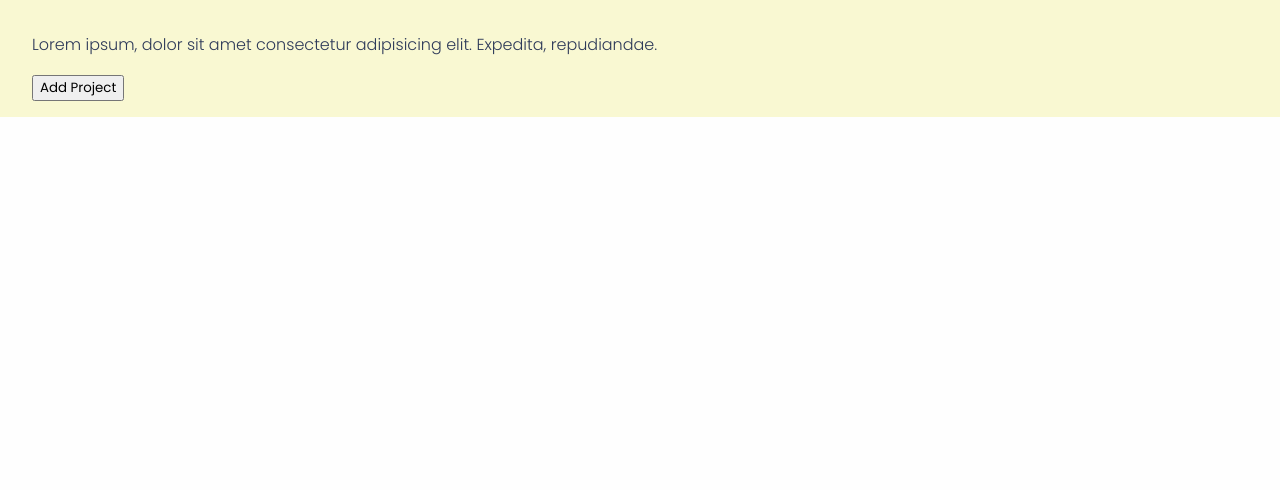
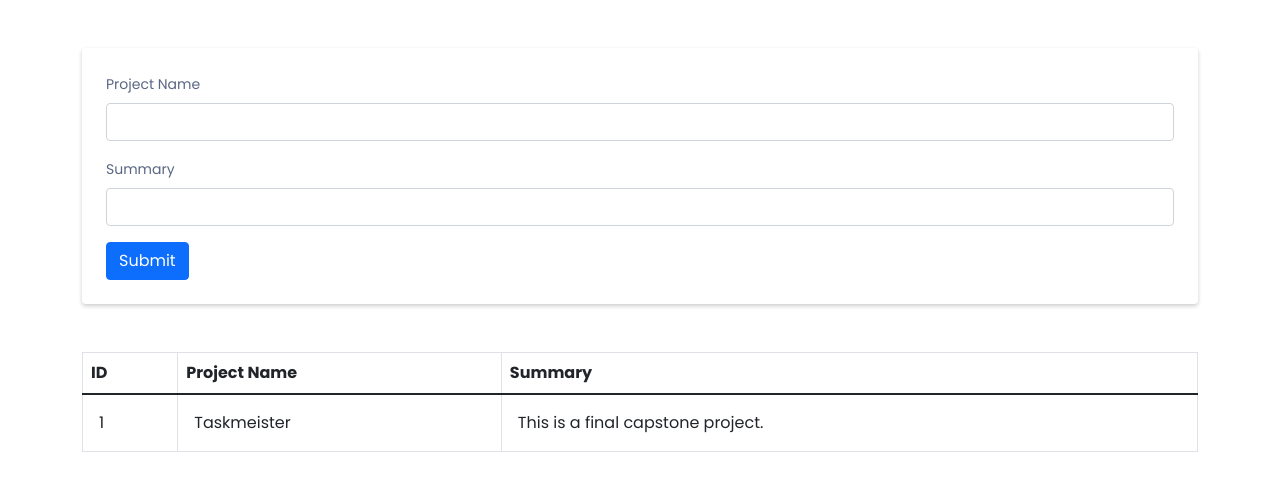
Before and after one commit to nameiswing/taskmeister, a React (Vite) app in the folder client/: page / in a window 1280 px wide. Shown: the top 490 px of the page. Built offline with nearby package versions, Linux system fonts and the light colour scheme.

Commit message:
added dependencies, create sample pages for viewing

```diff
--- a/client/index.html
+++ b/client/index.html
@@ -5,7 +5,7 @@
         <meta charset="UTF-8" />
         <meta name="description" content="Task management app."/>
         <meta name="viewport" content="width=device-width, initial-scale=1.0" />
-        <link rel="icon" type="image/svg+xml" href="/src/favicon.svg" />
+        <!-- <link rel="icon" type="image/svg+xml" href="/src/favicon.svg" /> -->
     </head>
     <body>
         <div id="root">
--- a/client/package.json
+++ b/client/package.json
@@ -8,10 +8,13 @@
   },
   "dependencies": {
     "axios": "^0.24.0",
+    "bootstrap": "^5.1.3",
     "react": "^17.0.2",
+    "react-bootstrap": "^2.0.4",
     "react-dom": "^17.0.2",
     "react-icons": "^4.3.1",
     "react-redux": "^7.2.6",
+    "react-router-dom": "^6.2.1",
     "redux": "^4.1.2",
     "redux-thunk": "^2.4.1"
   },
--- a/client/src/App.jsx
+++ b/client/src/App.jsx
@@ -1,25 +1,22 @@
-import { useSelector, useDispatch } from "react-redux";
-import { bindActionCreators } from "redux";
-import actionCreators from "./state-manager/action-creators/project-creator"
-import { app, text } from "./styles/app.module.css";
+import { useEffect } from "react";
+import { useSelector } from "react-redux";
+// import css from "./styles/app.module.css";
+import { useDispatchActions } from "./state-manager/dispatchActions";
+import SamplePageInput from "./pages/SamplePageInput";
+import SamplePage from "./pages/SamplePage";
 
 const App = () => {
+    const { project } = useSelector((state) => state);
+    const { newProject } = useDispatchActions();
 
-    const { project } = useSelector( state => state );
-    const AC = bindActionCreators(actionCreators, useDispatch());
-    const { newProject } = AC;
-
-    console.log(project);
+    useEffect( () => console.log("Updated list!"), [project])
 
     return (
-        <div className={`${app} ${text}`}>
-            <p>{project}</p>
-            <p>Lorem ipsum, dolor sit amet consectetur adipisicing elit. Expedita, repudiandae.</p>
-            <button onClick={ () => newProject("Hello!")}>
-                Add Project
-            </button>
+        <div className="container">
+            <SamplePageInput />
+            <SamplePage />
         </div>
-    )
-}
+    );
+};
 
-export default App
+export default App;
--- a/client/src/main.jsx
+++ b/client/src/main.jsx
@@ -3,7 +3,8 @@ import ReactDOM from "react-dom";
 import "./index.css";
 import App from "./App";
 import { Provider } from "react-redux";
-import { store } from "./state-manager/store"
+import { store } from "./state-manager/store";
+import "../node_modules/bootstrap/dist/css/bootstrap.min.css";
 
 ReactDOM.render(
     <React.StrictMode>
--- /dev/null
+++ b/client/src/pages/SamplePage.jsx
@@ -0,0 +1,44 @@
+import styled from 'styled-components';
+import React, { useState, useEffect } from 'react';
+import { useSelector } from 'react-redux';
+import Table from 'react-bootstrap/Table';
+
+const SamplePage = () => {
+
+    const { project } = useSelector( state => state );
+    console.log(project)
+
+    return (
+        <div>
+            <Table bordered>
+                <thead>
+                    <tr>
+                        <TH>ID</TH>
+                        <TH>Project Name</TH>
+                        <TH>Summary</TH>
+                    </tr>
+                </thead>
+                <tbody>
+                    {
+                        project.map( (item, index) => (
+                            <tr key={index}>
+                                <TD>{index + 1}</TD>
+                                <TD>{item.name}</TD>
+                                <TD>{item.summary}</TD>
+                            </tr>
+                        ))
+                    }
+                </tbody>
+            </Table>
+        </div>
+    )
+}
+
+export default SamplePage
+
+const TH = styled.th`
+    padding: .25rem .5rem;
+`
+const TD = styled.td`
+    padding: 1rem !important;
+`
--- /dev/null
+++ b/client/src/pages/SamplePageInput.jsx
@@ -0,0 +1,52 @@
+import React, { useState } from "react";
+import styled from "styled-components";
+import { useSelector } from "react-redux";
+import Form from "react-bootstrap/Form";
+import Button from "react-bootstrap/Button";
+import { useDispatchActions } from "../state-manager/dispatchActions"
+
+const SamplePageInput = () => {
+
+    const project = useSelector( state => state.project );
+    const { newProject } = useDispatchActions();
+
+    const [projectItem, setProjectItem] = useState({ name: '', summary: ''});
+
+    const handleChange = (e) => {
+        // e.preventDefault();
+        setProjectItem({ ...projectItem, [e.target.name]: e.target.value });
+    }
+
+    return (
+    <StyledForm
+        onSubmit={
+            e => {
+                e.preventDefault();
+                newProject(projectItem)
+            }
+        }
+        className="p-4 my-5"
+    >
+            <Form.Group className="mb-3" >
+                <Form.Label>Project Name</Form.Label>
+                <Form.Control type="text" name="name" value={project.name} onChange={handleChange} required />
+            </Form.Group>
+
+            <Form.Group className="mb-3">
+                <Form.Label>Summary</Form.Label>
+                <Form.Control type="text" name="summary" value={project.summary} onChange={handleChange} required />
+            </Form.Group>
+
+            <Button variant="primary" type="submit">
+                Submit
+            </Button>
+        </StyledForm>
+    );
+};
+
+export default SamplePageInput;
+
+const StyledForm = styled(Form)`
+    box-shadow: 0 .125rem .25rem rgba(0,0,0,0.2);
+    border-radius: .25rem;
+`
--- /dev/null
+++ b/client/src/state-manager/dispatchActions.js
@@ -0,0 +1,7 @@
+import { bindActionCreators } from "redux";
+import { useDispatch } from "react-redux";
+import projectActions from "./action-creators/project-creator";
+
+const allActionCreators = { ...projectActions };
+
+export const useDispatchActions = () => bindActionCreators( allActionCreators, useDispatch());
--- a/client/src/state-manager/reducers/project-reducer.js
+++ b/client/src/state-manager/reducers/project-reducer.js
@@ -1,4 +1,4 @@
-const reducer = (state = [], action) => {
+const reducer = (state = [{name: "Taskmeister", summary: "This is a final capstone project."}], action) => {
     switch (action.type) {
         case 'NEW_PROJECT':
             return state = [...state, action.payload];
```
Also changed, not shown: client/src/pages/Overview.jsx (added, +12 -0 lines), 1 other file (tests, documents, lock files or other folders).
